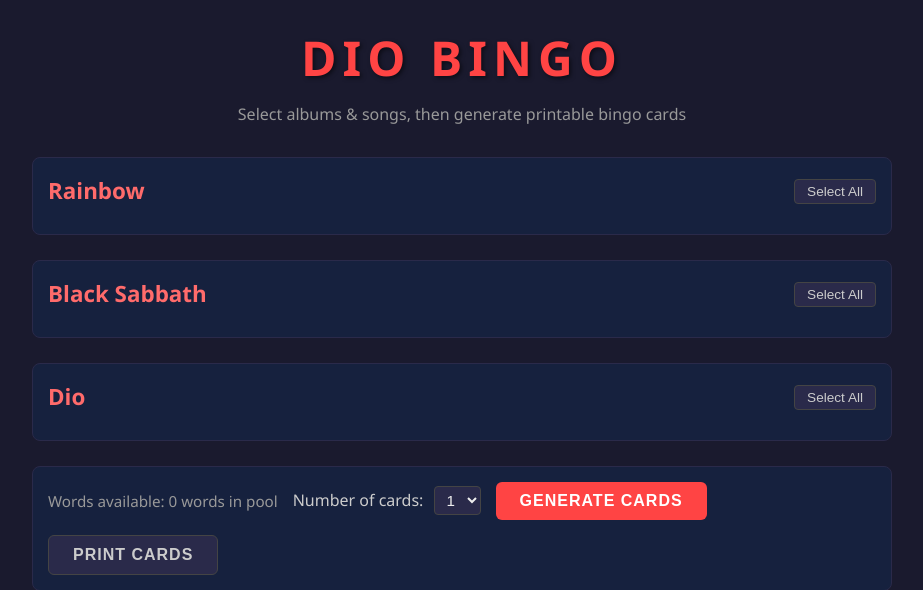
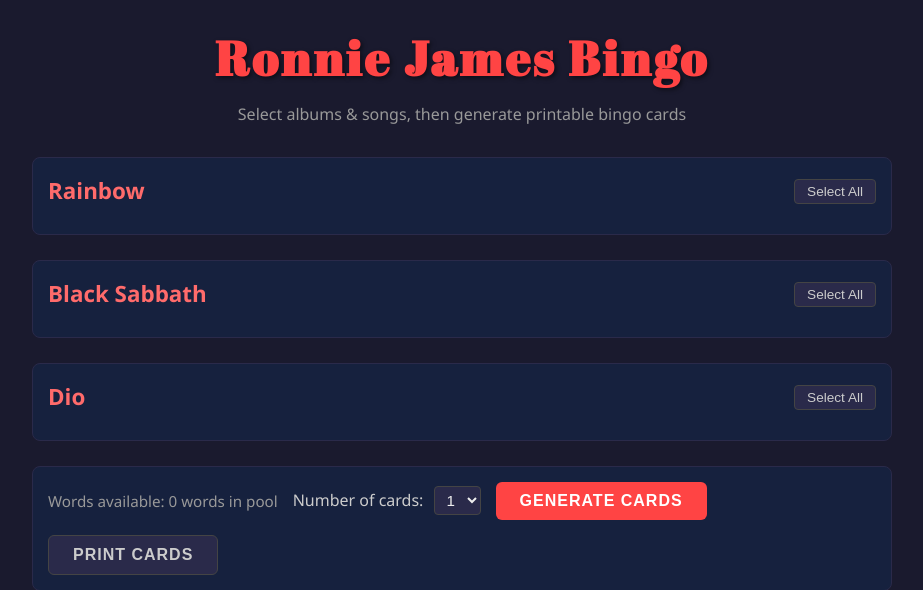
Before and after one commit to MichaelEbbert/rjbingo, a Flask app: page / in a window 1280 px wide. Shown: the top 590 px of the page, without its empty margins (178-1101 px from the left). Run offline with Flask 3, Linux system fonts and the light colour scheme; data that the repository does not hold is empty.

Commit message:
Rebrand from Dio Bingo to Ronnie James Bingo
Update browser titles, page heading, and bingo card column headers.
Use Abril Fatface display font for the heading with proper mixed case.

Co-Authored-By: Claude Opus 4.6 <noreply@anthropic.com>

```diff
--- a/static/style.css
+++ b/static/style.css
@@ -25,10 +25,10 @@ header {
 }
 
 header h1 {
+    font-family: 'Abril Fatface', serif;
     font-size: 3rem;
     color: #ff4444;
-    text-transform: uppercase;
-    letter-spacing: 6px;
+    letter-spacing: 3px;
     text-shadow: 2px 2px 4px rgba(0,0,0,0.5);
 }
 
@@ -387,7 +387,7 @@ header h1 {
 @media (max-width: 600px) {
     header h1 {
         font-size: 2rem;
-        letter-spacing: 3px;
+        letter-spacing: 2px;
     }
 
     .controls {
--- a/templates/base.html
+++ b/templates/base.html
@@ -3,7 +3,10 @@
 <head>
     <meta charset="UTF-8">
     <meta name="viewport" content="width=device-width, initial-scale=1.0">
-    <title>Dio Bingo</title>
+    <title>Ronnie James Bingo</title>
+    <link rel="preconnect" href="https://fonts.googleapis.com">
+    <link rel="preconnect" href="https://fonts.gstatic.com" crossorigin>
+    <link href="https://fonts.googleapis.com/css2?family=Abril+Fatface&display=swap" rel="stylesheet">
     <link rel="stylesheet" href="/static/style.css">
     <script src="https://unpkg.com/htmx.org@2.0.4"></script>
 </head>
--- a/templates/cards.html
+++ b/templates/cards.html
@@ -2,7 +2,7 @@
     {% for card in cards %}
     <div class="bingo-card">
         <div class="card-header">
-            <span>D</span><span>I</span><span>O</span><span>!</span><span>!</span>
+            <span>B</span><span>I</span><span>N</span><span>G</span><span>O</span>
         </div>
         <div class="card-grid">
             {% for row in card %}
--- a/templates/index.html
+++ b/templates/index.html
@@ -2,7 +2,7 @@
 {% block content %}
 <div class="container">
     <header>
-        <h1>Dio Bingo</h1>
+        <h1>Ronnie James Bingo</h1>
         <p class="subtitle">Select albums &amp; songs, then generate printable bingo cards</p>
     </header>
 
```
Also changed, not shown: templates/print.html (+5 -2 lines).
